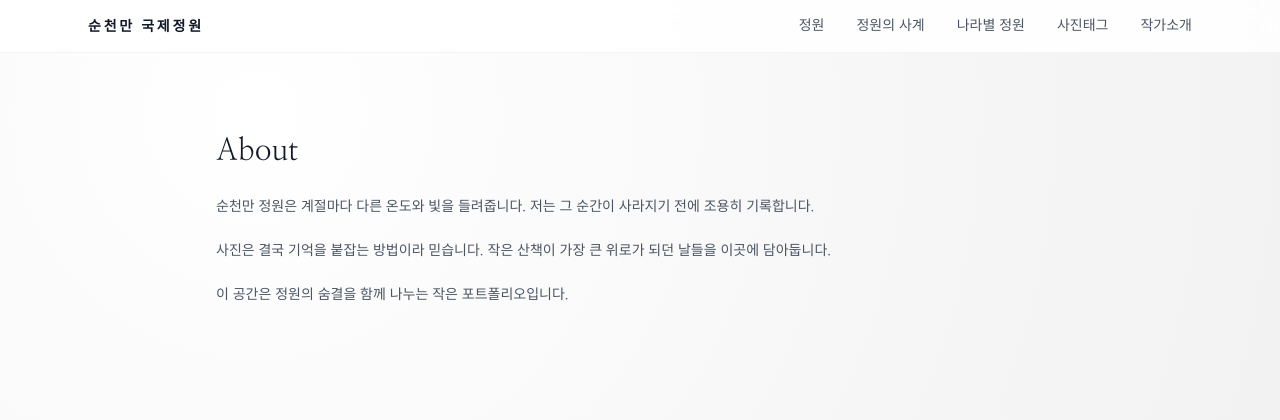
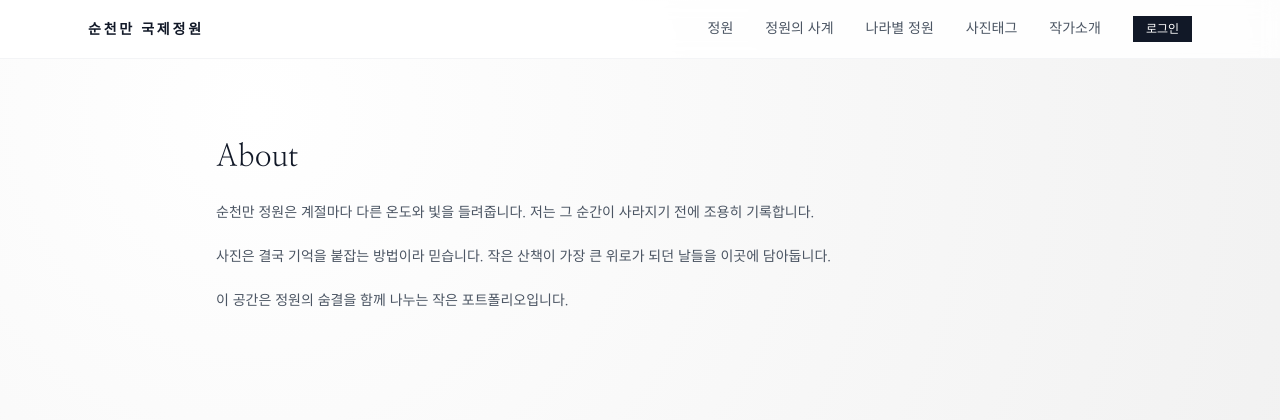
Before and after one commit to hkh7208/sc_garden, a Django app: page /about/ in a window 1280 px wide. Shown: the top 420 px of the page. Run offline with Django 5.2, Linux system fonts and the light colour scheme; some libraries are stand-ins or nearby versions.

Commit message:
로그인버튼생성

```diff
--- a/templates/base.html
+++ b/templates/base.html
@@ -60,6 +60,12 @@
                     <a href="{% url 'portfolio:management' %}" class="hover:text-gray-900">사진관리</a>
                 {% endif %}
                 <a href="{% url 'portfolio:about' %}" class="hover:text-gray-900">작가소개</a>
+                {% if user.is_authenticated %}
+                    <span class="text-xs text-gray-500">{{ user.username }}</span>
+                    <a href="{% url 'logout' %}" class="px-3 py-1 border border-gray-300 text-xs hover:border-gray-900">로그아웃</a>
+                {% else %}
+                    <a href="{% url 'login' %}" class="px-3 py-1 border border-gray-900 text-xs bg-gray-900 text-white hover:bg-gray-800">로그인</a>
+                {% endif %}
             </nav>
             <button id="mobile-menu-toggle" type="button" class="md:hidden text-xs tracking-[0.3em]">MENU</button>
         </div>
@@ -71,6 +77,12 @@
                 <a href="{% url 'portfolio:archive' %}" class="hover:text-gray-900">사진태그</a>
                 <a href="{% url 'portfolio:management' %}" class="hover:text-gray-900">사진관리</a>
                 <a href="{% url 'portfolio:about' %}" class="hover:text-gray-900">작가소개</a>
+                {% if user.is_authenticated %}
+                    <span class="text-xs text-gray-500">{{ user.username }}</span>
+                    <a href="{% url 'logout' %}" class="text-gray-600 hover:text-gray-900">로그아웃</a>
+                {% else %}
+                    <a href="{% url 'login' %}" class="text-gray-600 hover:text-gray-900">로그인</a>
+                {% endif %}
             </div>
         </div>
     </header>
```
